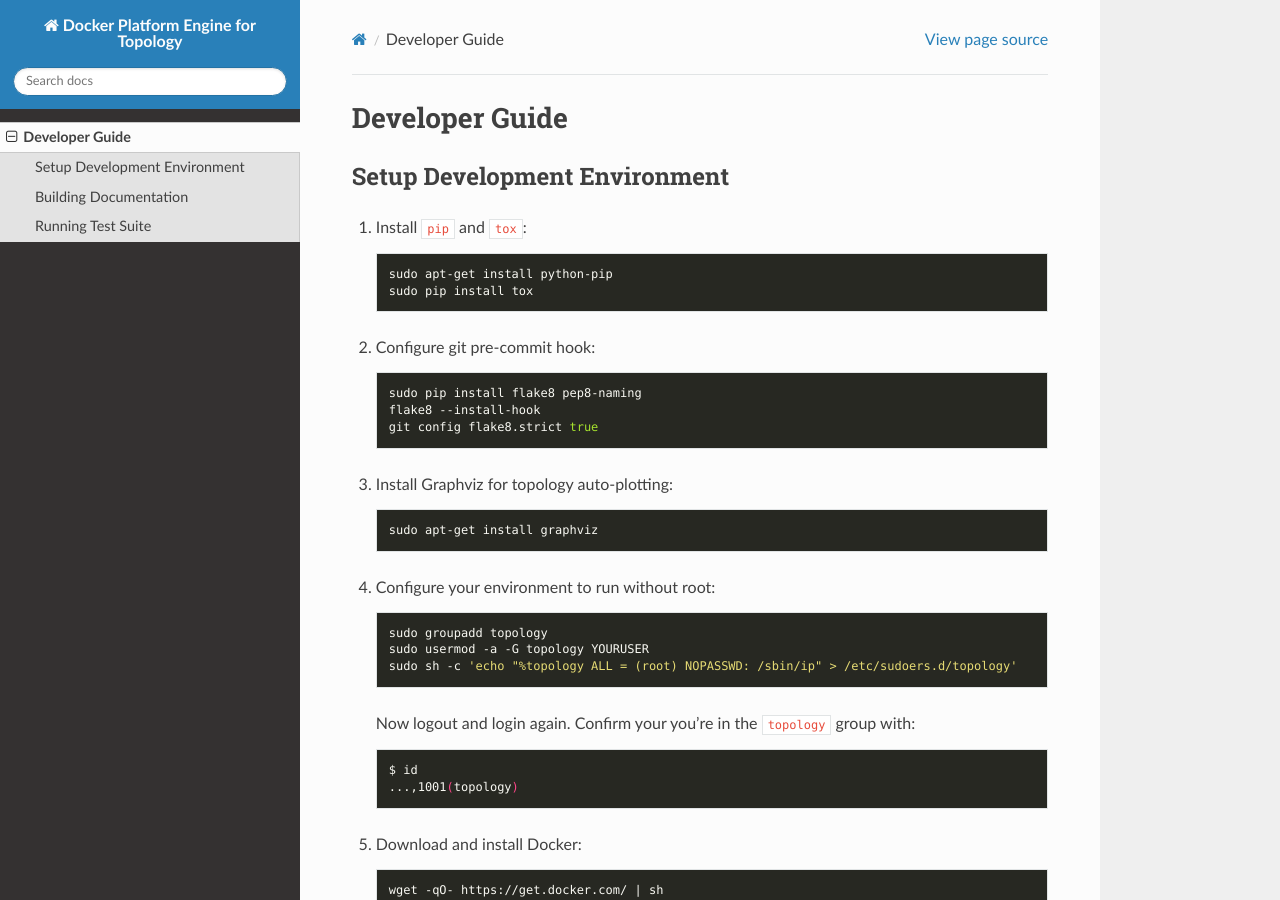
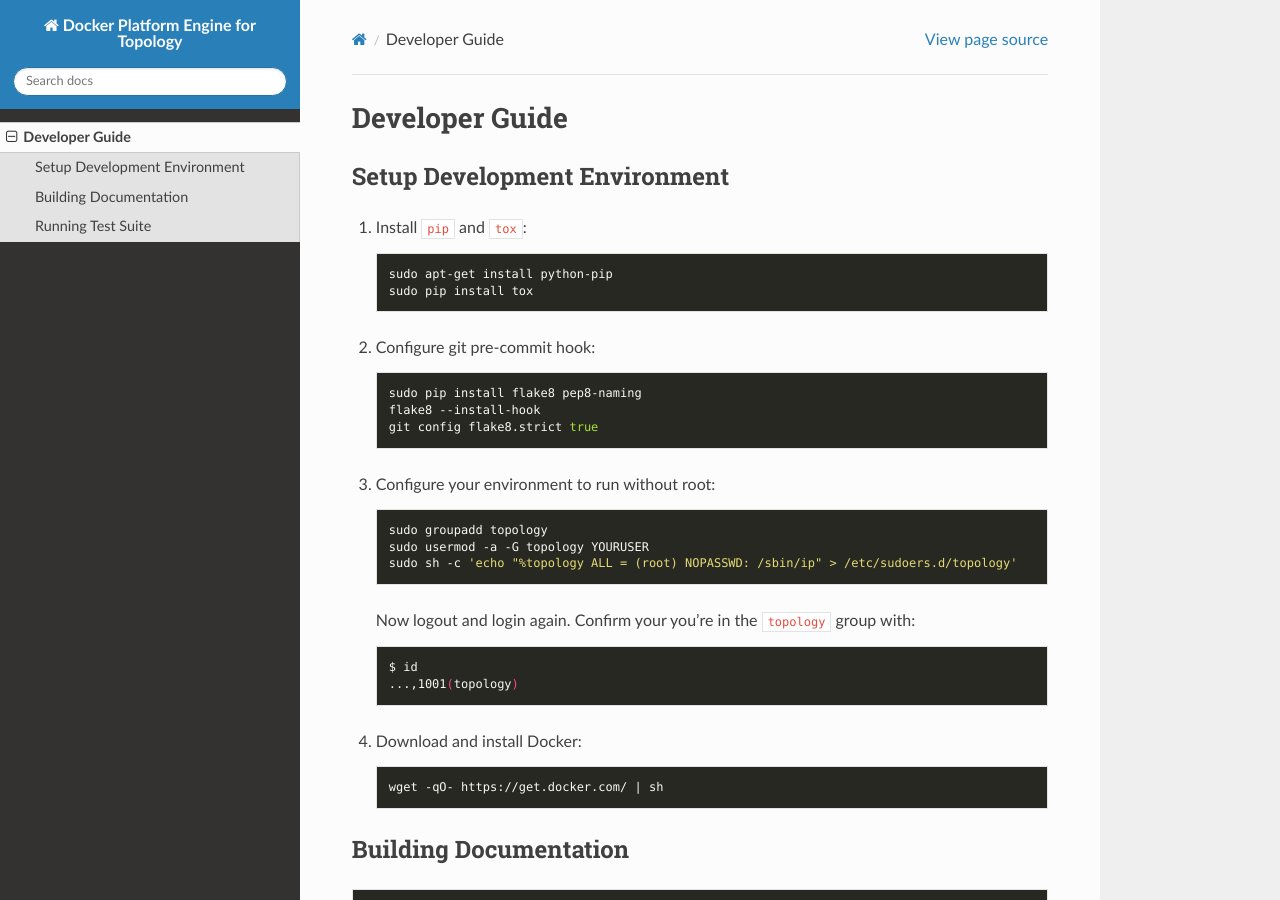
Before and after one commit to HPENetworking/topology, a Sphinx documentation site: the page built from doc/developer.rst, in a window 1280 px wide and 900 px high. Built offline with Sphinx 7.4.7 and the Read the Docs theme 2.0.0, drawn with Linux system fonts in a browser that asks for light colours; pages that are not in the unit, such as notebooks, are missing from menus; the version number could not be read and is left out.

Commit message:
chg: dev: Removed graphviz installation instructions as the tox doesn't use the autoplot flags.

```diff
--- a/doc/developer.rst
+++ b/doc/developer.rst
@@ -24,12 +24,6 @@
       sudo pip install flake8 pep8-naming
       flake8 --install-hook
       git config flake8.strict true
-
-#. Install Graphviz for topology auto-plotting:
-
-   ::
-
-      sudo apt-get install graphviz
 
 #. Configure your environment to run without root:
 
```
